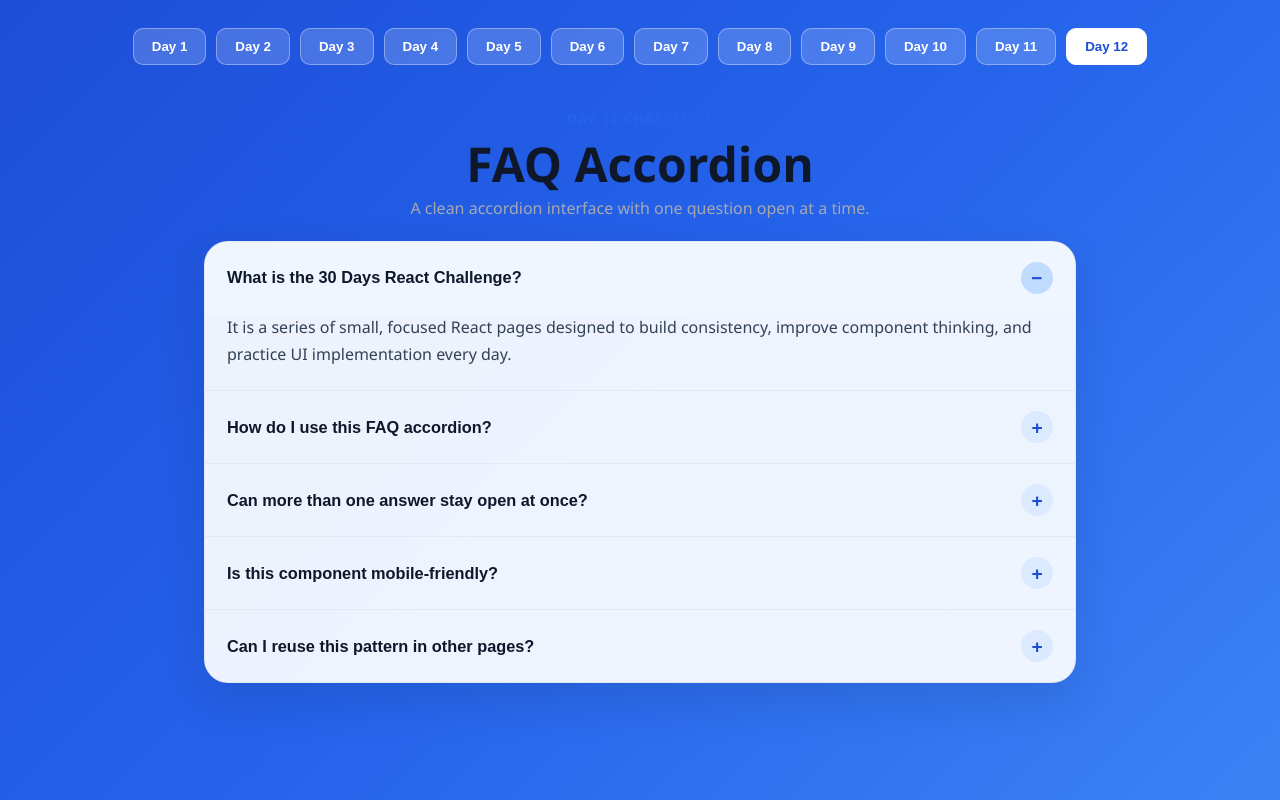
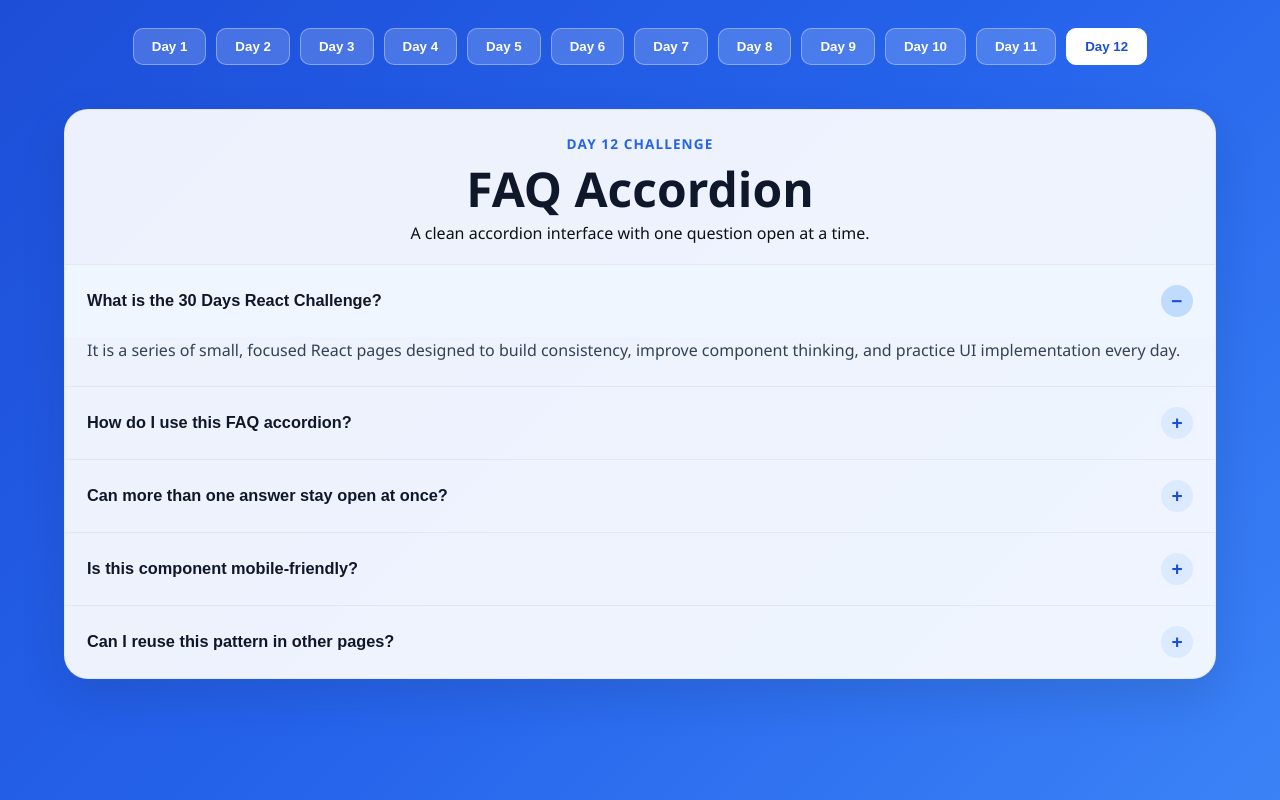
Before and after one commit to Satheesan-R/30-days-react-challenge, a React (Create React App) app: page / in a window 1280 px wide. Built offline with nearby package versions, Linux system fonts and the light colour scheme.

Commit message:
update somethings

```diff
--- a/src/Day11Testiomls/testiminols.css
+++ b/src/Day11Testiomls/testiminols.css
@@ -1,12 +1,12 @@
 .day11-wrap {
-  width: min(1240px, 100%);
-  min-height: 78vh;
+  width: min(1100px, 100%);
+  min-height: 70vh;
   margin: 0 auto;
   color: #0f172a;
   font-family: "Segoe UI", Tahoma, Geneva, Verdana, sans-serif;
   background: #ffffff;
   border-radius: 14px;
-  padding: 36px 24px;
+  padding: 48px 244px;
 }
 
 .day11-title {
--- a/src/Day12FAQ/faqpage.css
+++ b/src/Day12FAQ/faqpage.css
@@ -1,14 +1,13 @@
 .faq-page {
-  width: min(920px, 100%);
+  width: min(1200px, 100%);
+  min-height: 80vh;
   margin: 0 auto;
-  padding: 24px;
   color: #0f172a;
   font-family: "Segoe UI", Tahoma, Geneva, Verdana, sans-serif;
-}
+  background: transparent;
+  border-radius: 0;
+  padding: 24px;
 
-.faq-header {
-  text-align: center;
-  margin-bottom: 22px;
 }
 
 .faq-kicker {
@@ -28,7 +27,7 @@
 
 .faq-subtitle {
   margin: 0;
-  color: #a5a9af;
+  color: #0d1014;
   font-size: 1rem;
 }
 
@@ -39,6 +38,18 @@
   box-shadow: 0 18px 45px rgba(15, 23, 42, 0.12);
   overflow: hidden;
 }
+
+.faq-header {
+  text-align: center;
+  margin-bottom: 0;
+  padding: 24px 22px 20px;
+  border-bottom: 1px solid #e2e8f0;
+}
+
+.faq-list {
+  width: 100%;
+}
+
 
 .faq-item + .faq-item {
   border-top: 1px solid #e2e8f0;
--- a/src/Day12FAQ/faqpage.jsx
+++ b/src/Day12FAQ/faqpage.jsx
@@ -38,6 +38,7 @@ export default function Day12FAQ() {
 
   return (
     <section className="faq-page">
+      <div className="faq-card">
         <header className="faq-header">
           <p className="faq-kicker">Day 12 Challenge</p>
           <h1 className="faq-title">FAQ Accordion</h1>
@@ -46,7 +47,7 @@ export default function Day12FAQ() {
           </p>
         </header>
 
-      <div className="faq-card" role="list">
+        <div className="faq-list" role="list">
           {faqItems.map((item, index) => {
           const isOpen = activeIndex === index;
           const panelId = `faq-panel-${index}`;
@@ -86,6 +87,7 @@ export default function Day12FAQ() {
           );
           })}
         </div>
+      </div>
     </section>
   );
 }
```
Lines whose indentation alone changed are shown as unchanged.
